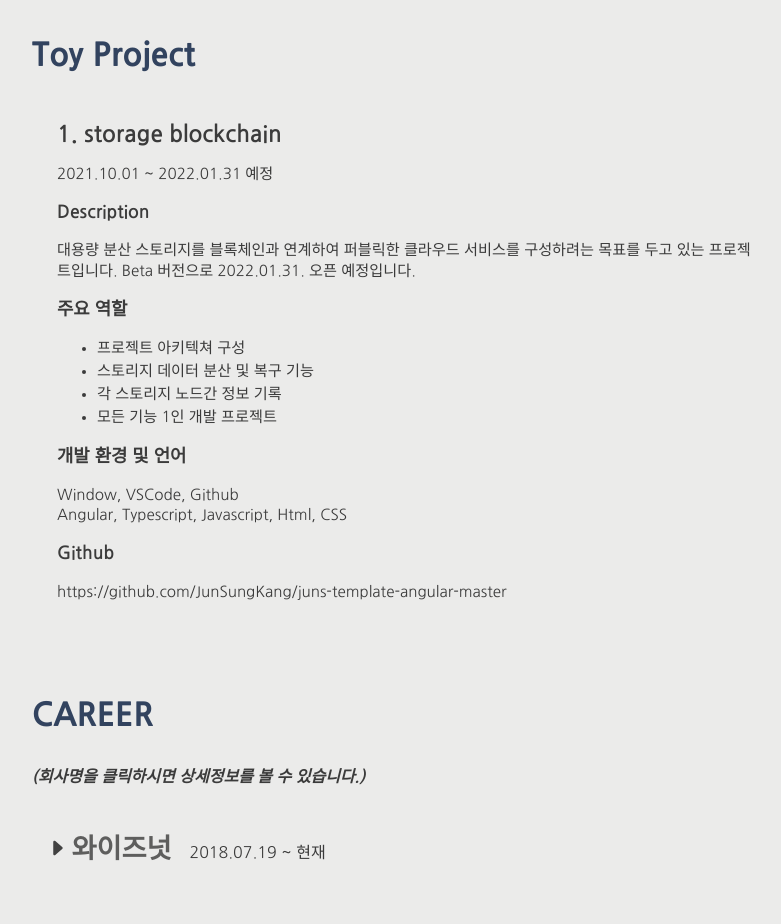
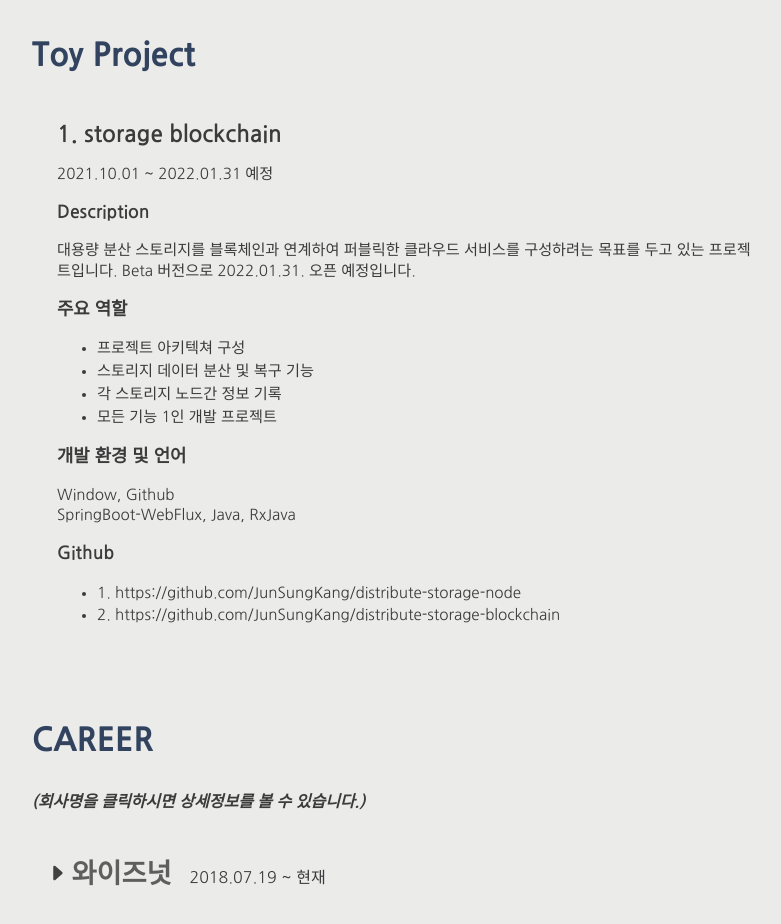
Before and after one commit to JunSungKang/portfolio, a plain HTML site: page index.html in a window 1280 px wide. Shown: the part 1180-2104 px from the top of the page, without its empty margins (248-1029 px from the left). Drawn offline with Linux system fonts and the light colour scheme.

Commit message:
Update index.html

```diff
--- a/index.html
+++ b/index.html
@@ -97,13 +97,16 @@
                         <p>
                         </p>
                         <h3>개발 환경 및 언어</h3>
-                        Window, VSCode, Github<br>
-                        Angular, Typescript, Javascript, Html, CSS
+                        Window, Github<br>
+                        SpringBoot-WebFlux, Java, RxJava
                         <p></p>
                         <p>
                         </p>
                         <h3>Github</h3>
-                        https://github.com/JunSungKang/juns-template-angular-master
+                        <ul>
+                            <li>1. https://github.com/JunSungKang/distribute-storage-node</li>
+                            <li>2. https://github.com/JunSungKang/distribute-storage-blockchain</li>
+                        </ul>
                         <p></p>
                     </article>
                 </section>
```
